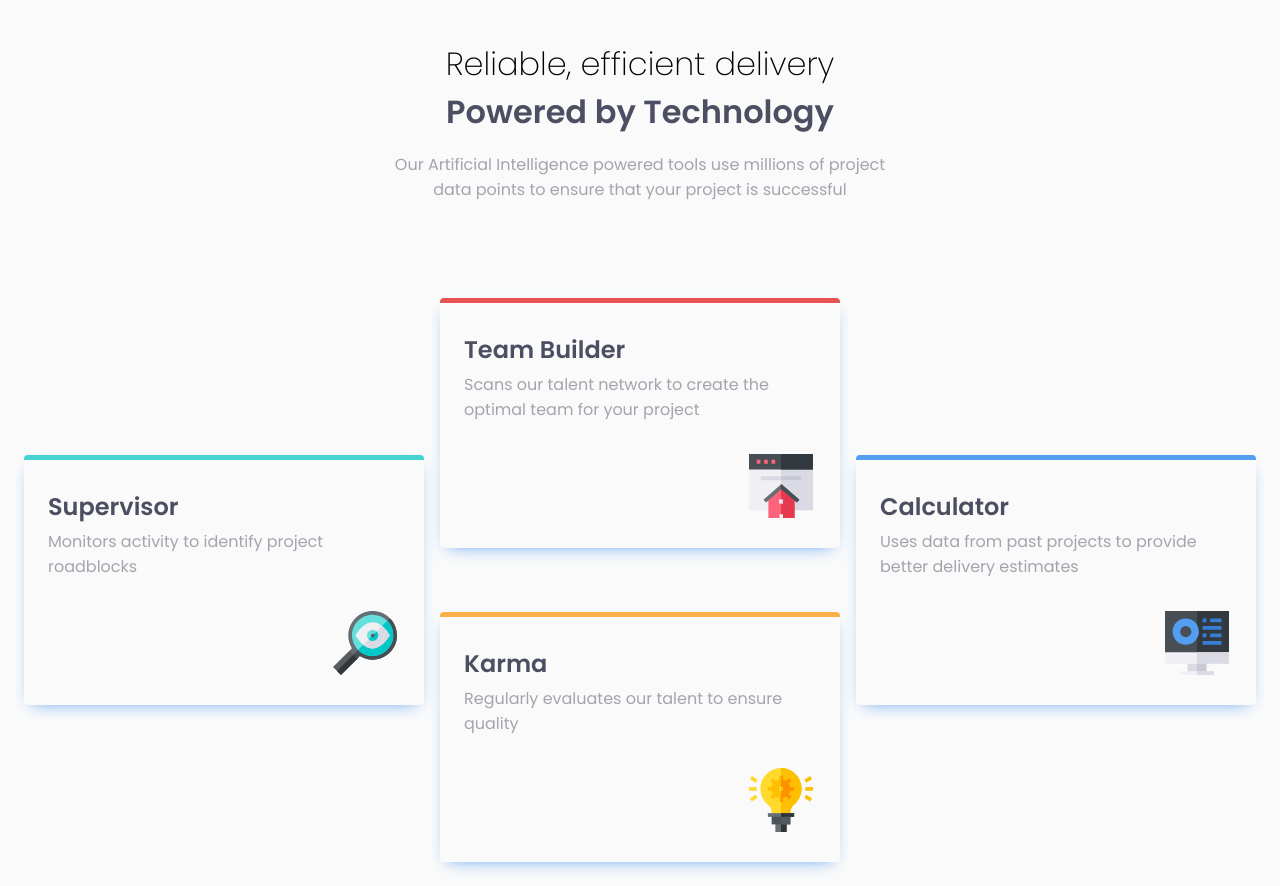
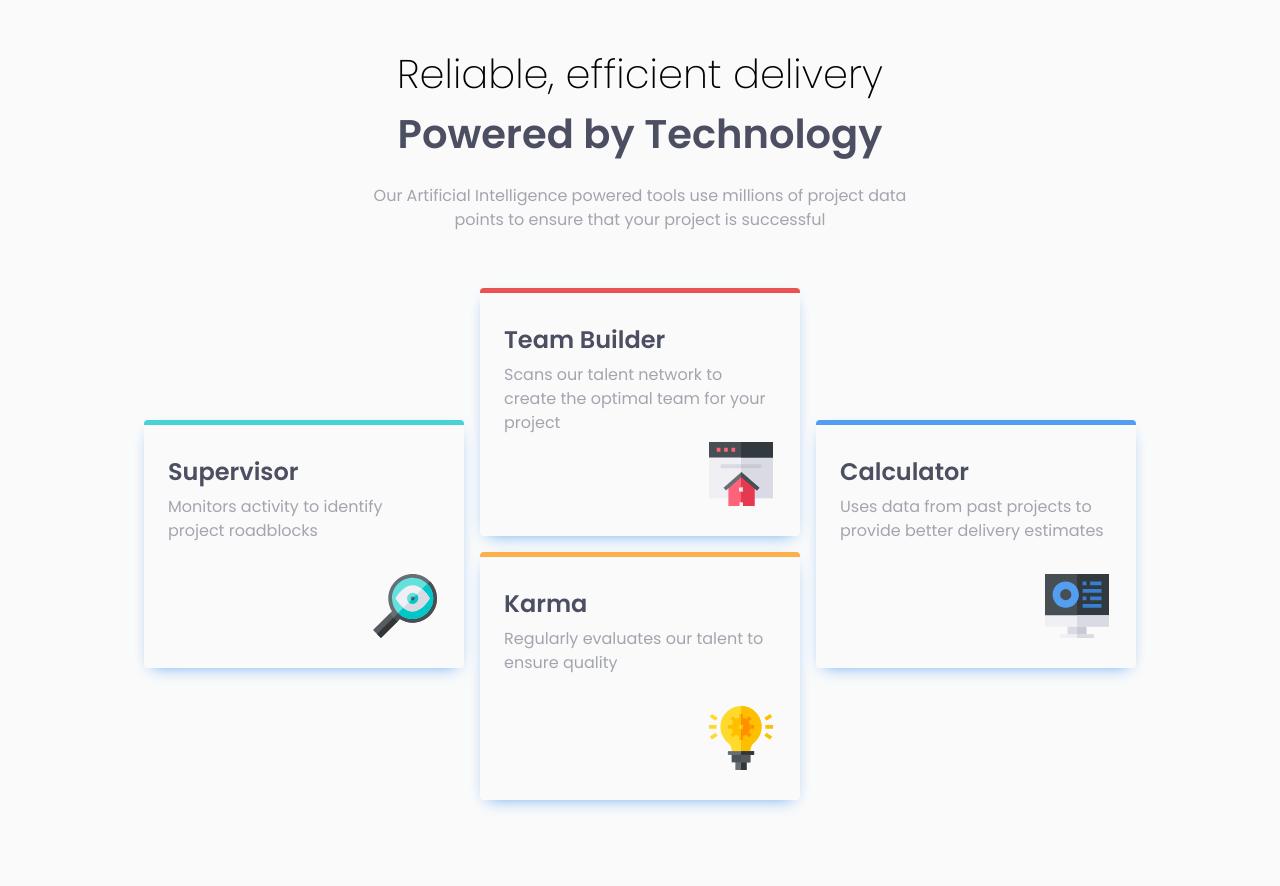
Before and after one commit to Bilel-mwihbi/Four-card-feature-section, a plain HTML site: page index.html in a window 1280 px wide. After the commit the page ends 824 px from the top, so only its background shows below. Drawn offline with Linux system fonts and the light colour scheme.

Commit message:
update style.css

```diff
--- a/index.html
+++ b/index.html
@@ -2,7 +2,7 @@
 <html lang="en">
 <head>
   <meta charset="UTF-8">
-  <meta name="viewport" content="width=device-width, initial-scale=1.0"> <!-- displays site properly based on user's device -->
+  <meta name="viewport" content="width=device-width, initial-scale=1.0">
   <link rel="stylesheet" href="style.css">
   <link rel="icon" type="image/png" sizes="32x32" href="./images/favicon-32x32.png">
   <link rel="preconnect" href="https://fonts.googleapis.com">
@@ -11,31 +11,31 @@
   <title>Frontend Mentor | Four card feature section</title>
 </head>
 <body>
+  <header>
+    <h1>Reliable, efficient delivery <span>Powered by Technology</span></h1>
+    <p>Our Artificial Intelligence powered tools use millions of project data points to ensure that your project is successful</p>
+  </header>
   <main>
-    <div class="introduction">
-      <h1>Reliable, efficient delivery <span>Powered by Technology</span></h1>
-      <p>Our Artificial Intelligence powered tools use millions of project data points to ensure that your project is successful</p>
-    </div>
     <section>
       <article class="supervisor">
         <h2>Supervisor</h2>
         <p>Monitors activity to identify project roadblocks</p>
-        <img src="images/icon-supervisor.svg" alt="Supervisor icon" role="img" />
+        <img src="images/icon-supervisor.svg" alt="" aria-hidden=“true” role="img" />
       </article>
       <article class="teambuilder">
         <h2>Team Builder</h2>
         <p>Scans our talent network to create the optimal team for your project</p>
-        <img src="images/icon-team-builder.svg" alt="Team builder icon" role="img" />
+        <img src="images/icon-team-builder.svg" alt="" aria-hidden=“true”  role="img" />
       </article>
       <article class="karma">
         <h2>Karma</h2>
         <p>Regularly evaluates our talent to ensure quality</p>
-        <img src="images/icon-karma.svg" alt="Karma icon" role="img" />
+        <img src="images/icon-karma.svg" alt="" aria-hidden=“true” role="img" />
       </article>
       <article class="calculator">
         <h2>Calculator</h2>
         <p>Uses data from past projects to provide better delivery estimates</p>
-        <img src="images/icon-calculator.svg" alt="Calculator icon" role="img" />
+        <img src="images/icon-calculator.svg" alt="" aria-hidden=“true” role="img" />
       </article>
     </section>
   </main>
--- a/style.css
+++ b/style.css
@@ -1,4 +1,4 @@
-* {
+*{
     box-sizing: border-box;
     margin: 0;
     font-family: 'Poppins', sans-serif;
@@ -13,42 +13,44 @@
     --light-grey-color:hsl(0, 0%, 98%);
 }
 body {
-    font-size: 1rem;
+    min-height: 100vh;
+    display: grid;
+    place-content: center;
     padding: 1.5rem;
-    height: 100vh;
     background-color: var(--light-grey-color);
 }
-main {
-    display: flex;
-    justify-content: center;
-    flex-wrap: wrap;
-    gap: 4em;
+header {
+    justify-self: center;
+    max-width: 550px;
+    text-align: center;
+    margin-bottom: 3rem;
 }
-.introduction {
-    flex-basis: 500px;
-    text-align: center;
-}
-.introduction h1{
-    font-size: calc(1.2rem + 1vw);
+header h1 {
+    font-size: clamp(1.6rem, calc(-0.260rem + 8.27vw), 2.5rem);
     font-weight: 200;
 }
-.introduction > * {
+header > * {
     margin: 0.5em auto;
-}
-p {
-    color: var(--grayish-blue-color);
-}
-h2 {
-    color: var(--dark-blue-color);
 }
 h1 span {
     color: var(--dark-blue-color);
     font-weight: 600;
 }
+p {
+    color: var(--grayish-blue-color);
+}
+header,
+article {
+    line-height: 1.5;
+}
+section {
+    display: grid;
+    gap: 1em;
+}
 article {
     position: relative;
-    height: 35%;
-    margin: 1.5em auto;
+    max-width: 20rem;
+    min-height: 15.5rem;
     padding: 1.5em;
     border-radius: 4px;
     -moz-box-shadow: 0px 6px 16px -8px var( --blue-color);
@@ -58,6 +60,14 @@ article {
 }
 article > * {
     margin: 5px auto;
+}
+article h2 {
+        color: var(--dark-blue-color);
+}
+img {
+    position: absolute;
+    right: 27px;
+    bottom: 25px;
 }
 .supervisor {
     border-top: 5px solid var(--cyan-color);
@@ -71,29 +81,37 @@ article > * {
 .calculator {
     border-top: 5px solid var(--blue-color);
 }
-img {
-    position: absolute;
-    right: 27px;
-    bottom: 25px;
-}
-@media only screen and (min-width: 768px)  {
+@media only screen and (min-width: 25rem)  {
     section {
-        display: grid;
-        gap: 1rem;
-        grid-template-areas:"supervisor teambuilder" "calculator karma";
-        grid-template-columns: 1fr 1fr
-    }
-    article {
-        height: 250px;
+        justify-content: center;
     }
 }
- @media only screen and (min-width: 1000px)  {
+@media only screen and (min-width: 37.5rem)  {
+   section {
+    grid-template-areas: "supervisor teambuilder" "karma calculator";
+    grid-template-columns: 1fr 1fr;
+   }
+    .supervisor{
+    grid-area: supervisor;
+    }
+    .teambuilder {
+    grid-area: teambuilder;
+    }
+    .karma {
+        grid-area: karma;
+    }
+    .calculator{
+        grid-area: calculator;
+    }
+
+}
+@media only screen and (min-width: 56.25rem)  {
     section {
         grid-template-areas: " . teambuilder ."
                             "supervisor teambuilder calculator"
                             "supervisor karma calculator"
                             ". karma .";
-       grid-template-columns: repeat(3,minmax(250px,400px));
+        grid-template-columns: repeat(3,1fr);
 
     }
     .supervisor{
@@ -108,4 +126,5 @@ img {
     .calculator{
         grid-area: calculator;
     }
-}
+
+ }
```
